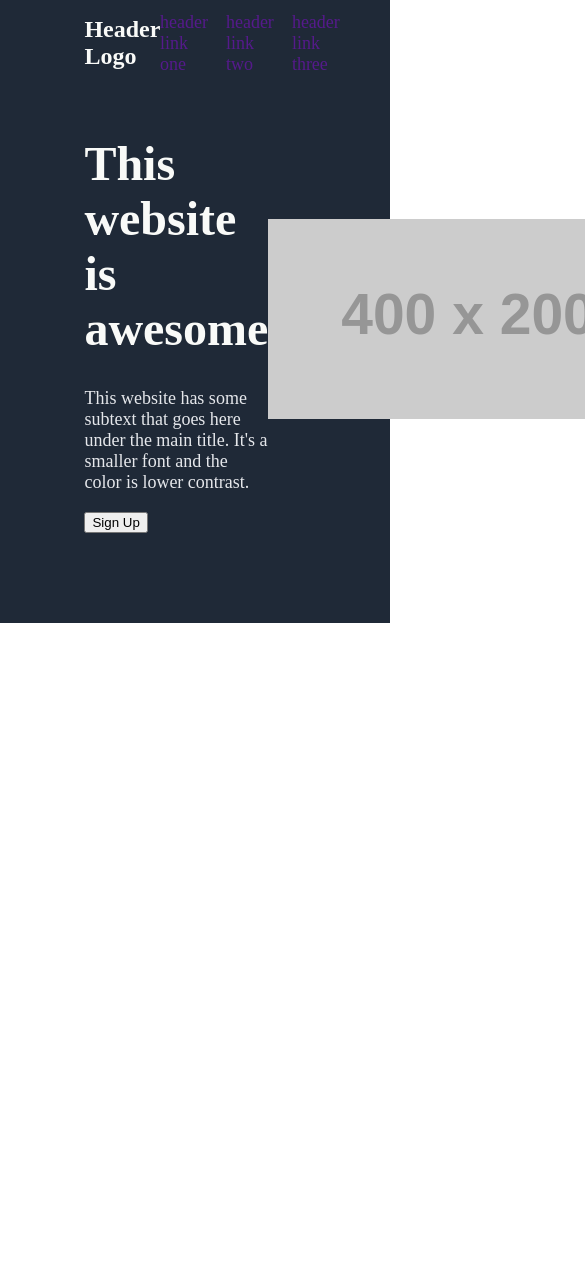
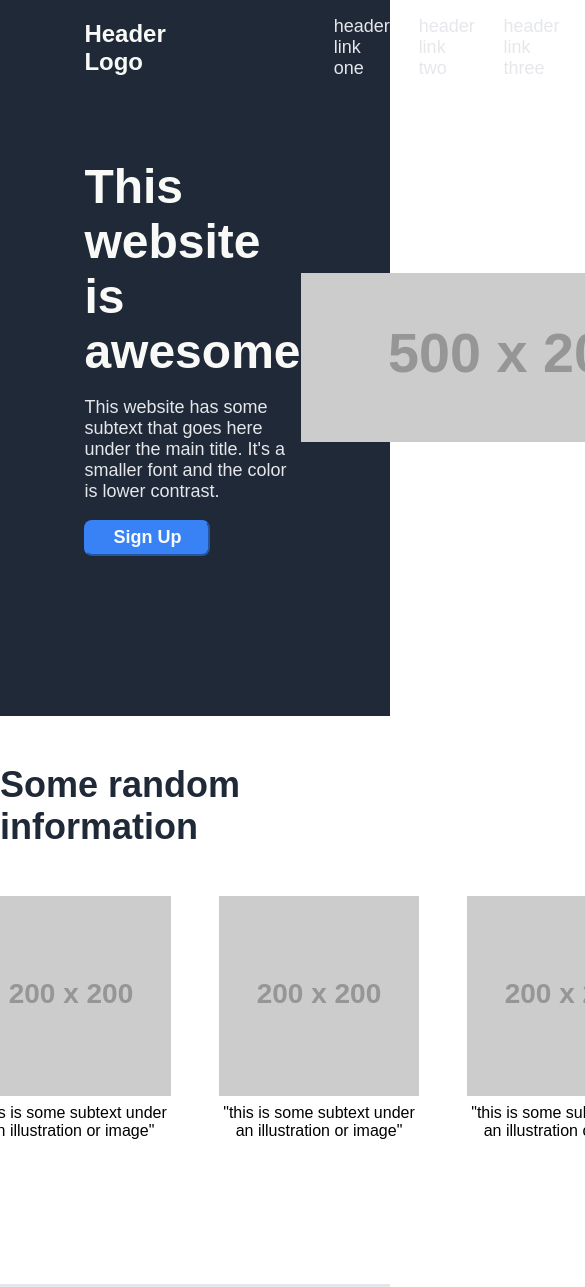
Before and after one commit to Arius-Decimus/Landing-Page, a plain HTML site: page index.html in a window 390 px wide. Shown: the top 1287 px of the page, 585 px wide, since content can reach past the window. Before the commit the page ends 844 px from the top, so only its background shows below. Drawn offline with Linux system fonts and the light colour scheme; placeholder pictures from the web are drawn by us.

Commit message:
Complete first pass
Made project match desired-outcome aproximately
Fourth section not mobile-friendly at all
Alignment in first section could be better

```diff
--- a/index.html
+++ b/index.html
@@ -10,21 +10,64 @@
 
 <body>
 <div class="header">
-    <h1>Header Logo</h1>
-    <div class="top-links">
+
+  <h2>Header Logo</h1>
+
+  <div class="h-links">
       <a href="">header link one</a>
       <a href="">header link two</a>
       <a href="">header link three</a>
   </div>
 </div>
-  <div class="sub-header">
-    <div class="sh-left">
+<div class="subheader">
+  <div class="sh-text">
     <h1>This website is awesome</h1>
     <p>This website has some subtext that goes here under the main title.
                 It's a smaller font and the color is lower contrast.</p>
-      <button class="sh-button">Sign Up</button>
+    <button>Sign Up</button>
   </div>
-    <img class="sh-right" src="https://via.placeholder.com/400x200" alt="this is a placeholder for an image">
+
+  <img src="https://via.placeholder.com/500x200" alt="this is a placeholder for an image">
 </div>
+
+<div class="section-2">
+	<h2>Some random information</h2>
+  <div class="section-2-imgs">
+		<div class="sect2-1">
+		  <img src="https://via.placeholder.com/200x200" alt="image">
+		  <p>"this is some subtext under an illustration or image"</p>
+	  </div>
+		<div class="sect2-2">
+			<img src="https://via.placeholder.com/200x200" alt="image">
+			<p>"this is some subtext under an illustration or image"</p>
+	  </div>
+		<div class="sect2-3">
+			<img src="https://via.placeholder.com/200x200" alt="image">
+			<p>"this is some subtext under an illustration or image"</p>
+	  </div>
+		<div class="sect2-4">
+			<img src="https://via.placeholder.com/200x200" alt="image">
+			<p>"this is some subtext under an illustration or image"</p>
+	  </div>
+  </div>
+</div>
+
+<div class="section-3">
+<p class="quote">This is an inspiring quote, or a testimonial from a customer. Maybe it's just fill up space, or maybe people will
+	actually read it. Who knows? All I know is that it looks nice.
+</p>
+<p class="quote-attribution">-Thor, God of Thunder</p>
+</div>
+
+
+	<div class="section-4">
+
+			<div class="section4-text">
+				<h2>Call to action! It's time!</h2>
+				<p>Sign up for our product by clicking that button right over there!</p>
+			</div>
+		<button>Sign up</button>
+	</div>
+
 </body>
 </html>
--- a/style.css
+++ b/style.css
@@ -1,9 +1,13 @@
-body {
+* {
   margin: 0;
   padding: 0;
+}
+
+body {
   font-size: 16px;
   display: flex;
   flex-direction: column;
+  font-family: Ubuntu, sans-serif;
 }
 
 a {
@@ -14,43 +18,158 @@ ul {
   list-style-type: none;
 }
 
-.header, .sub-header {
+.header, .subheader {
   background-color: #1F2937;
-  color: #E5E7EB;
-  font-size: 18px;
+  color: #F9FAF8;
+  padding-left: 10vh;
+  padding-right: 10vh;
 }
 
 .header {
   display: flex;
   justify-content: space-around;
   align-items: center;
-  padding-bottom: 3em;
-  padding: 0 10vh 1em 10vh;
+  gap: 1.5em;
+  padding-bottom: 5em;
+  padding-top: 1em;
 }
 
-.top-links {
+.h-links {
   display: flex;
-  gap: 1em;
+  gap: 1.8em;
 }
 
-.sub-header {
+.subheader {
   display: flex;
   justify-content: space-around;
   align-items: center;
-  padding: 0 10vh 5em 10vh;
+  padding-bottom: 10em;
 }
 
-.sh-left {
-  max-width: 30vh;
+.sh-text {
+  display: flex;
+  flex-direction: column;
+  align-items: start;
+  justify-content: start;
+  max-width: 500px;
 }
 
-.sub-header h1 {
+.header h2 {
+  font-size: 24px;
+  margin-right: 6em;
+}
+
+.sh-text p {
+  font-size: 18px;
+  margin: 1em 0;
+  color: #E5E7EB;
+}
+
+.sh-text h1 {
   font-size: 48px;
   font-weight: 800;
-  color: #F9FAF8;
 }
 
-.header h1 {
+.sh-text button {
+  background-color: #3882F6;
+  padding: .3em 1.5em;
+  border-radius: 8px;
+  color: #F9FAF8;
+  border-color: #3882F6;
+  font-weight: 900;
+  font-size: 18px;
+}
+
+.h-links a {
+  color: #E5E7EB;
+  font-size: 18px;
+}
+
+.subheader img {
+  max-width: 50vh;
+}
+
+.section-2 {
+  display: flex;
+  flex-direction: column;
+  align-items: center;
+  padding-top: 3em;
+  padding-bottom: 9em;
+}
+
+.section-2-imgs {
+  padding-top: 3em;
+  display: flex;
+  gap: 3em;
+}
+
+.sect2-1, .sect2-2, .sect2-3, .sect2-4 {
+  display: flex;
+  flex-flow: column wrap;
+  text-align: center;
+  align-items: center;
+  max-width: 200px;
+  gap: .5em;
+}
+
+.section-2 h2 {
+  font-size: 36px;
+  font-weight: 900;
+  color: #1F2937;
+}
+
+.section-3 {
+  display: flex;
+  flex-flow: column wrap;
+  justify-content: center;
+  align-items: center;
+  background-color: #E5E7EB;
+  min-height: 20em;
+  padding: 5em;
+}
+
+.quote {
+ color: #1F2937;
+ font-size: 36px;
+ font-style: italic;
+ max-width:  100vh;
+ font-weight: 300;
+}
+
+.quote-attribution {
+  padding-left: 30vh;
+  color: #1F2937;
   font-size: 24px;
-  color: #F9FAF8;
+  font-weight: bold;
 }
+
+.section-4 {
+  background-color: #3882F6;
+  display: flex;
+  flex-wrap: column wrap;
+  justify-content: space-evenly;
+  align-items: center;
+  margin: 10em 18em;
+  padding: 3em 1em;
+  border-radius: 10px;
+  color: #E5E7EB;
+}
+
+.section-4 h2 {
+  font-size: 24px;
+  font-weight: 600;
+}
+
+.section-4 p {
+  font-size: 18px;
+}
+
+.section-4 button {
+  color: #E5E7EB;
+  border: 2px solid #E5E7EB;
+  border-radius: 10px;
+  background-color: #3882F6;
+  padding: 1em 3em;
+  font-weight: 600;
+  font-size: 18px;
+}
```
Lines whose indentation alone changed are shown as unchanged.
